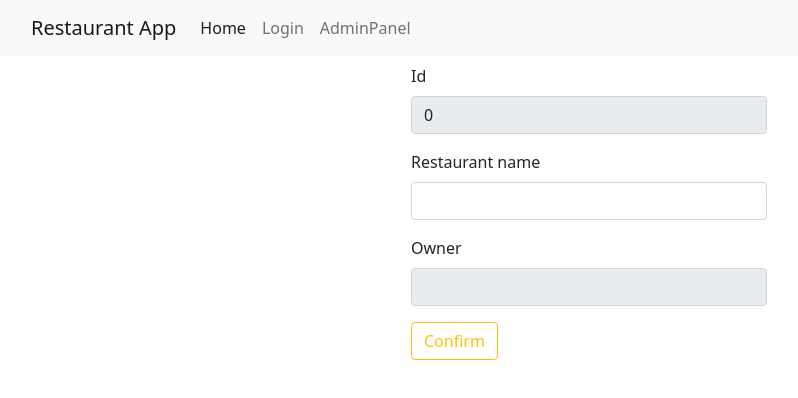
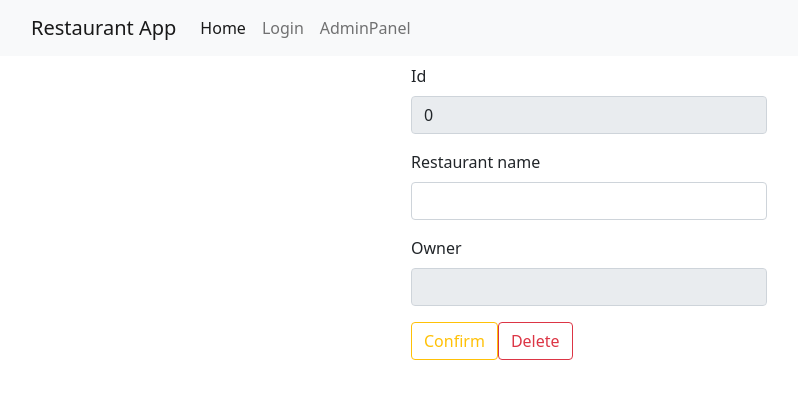
Before and after one commit to simonsoeborg/dtu_02363-frontend, a React (Create React App) app: page /Restaurant/1 in a window 1280 px wide. Shown: the top 398 px of the page, without its empty margins (51-849 px from the left). Built offline with nearby package versions, Linux system fonts and the light colour scheme; no server answers.

Commit message:
hover update + Delete button

```diff
--- a/src/Components/Partials/AdminRestaurant.tsx
+++ b/src/Components/Partials/AdminRestaurant.tsx
@@ -39,10 +39,10 @@ const AdminRestaurant = () => {
                 <tbody>
                     {us.Restaurants.map((restaurant, index) =>(
                         // Todo: Hover funktionalitet skal vise at man både kan  trykke på restaurant og owner navn.
-                            <tr className="tableListItem"  key={index}>
+                            <tr key={index}>
                             <td onClick={() => routeEditRestaurant(restaurant.id)}>{restaurant.id}</td>
-                            <td onClick={() => routeEditRestaurant(restaurant.id)}>{restaurant.restaurantName}</td>
-                            <td onClick={() => routeEditOwner(restaurant.ownerID)}>{restaurant.ownerName}</td>
+                            <td className="tableListItem" onClick={() => routeEditRestaurant(restaurant.id)}>{restaurant.restaurantName}</td>
+                            <td className="tableListItem"onClick={() => routeEditOwner(restaurant.ownerID)}>{restaurant.ownerName}</td>
                         </tr>
                         ))}
                 </tbody>
--- a/src/Components/RestaurantById.tsx
+++ b/src/Components/RestaurantById.tsx
@@ -28,6 +28,12 @@ const RestaurantById = () => {
         as.setActiveKey(3) */
         navigate(`/AdminPanel`)
     }
+
+    const handleDeleteFunction = () => {
+        // Todo setup Delete http call
+        navigate(`/AdminPanel`)
+    }
+
 
     if(!us.Restaurant) {
         return (
@@ -61,6 +67,10 @@ const RestaurantById = () => {
                             <Button variant="outline-warning" type="submit" onClick={() => handleOnSubmitFunction()}>
                                 Confirm
                             </Button>
+
+                            <Button variant="outline-danger" type="button" onClick={() => handleDeleteFunction()}>
+                                Delete
+                            </Button>
                         </Form>
                     </Col>
                 </Row>
```
